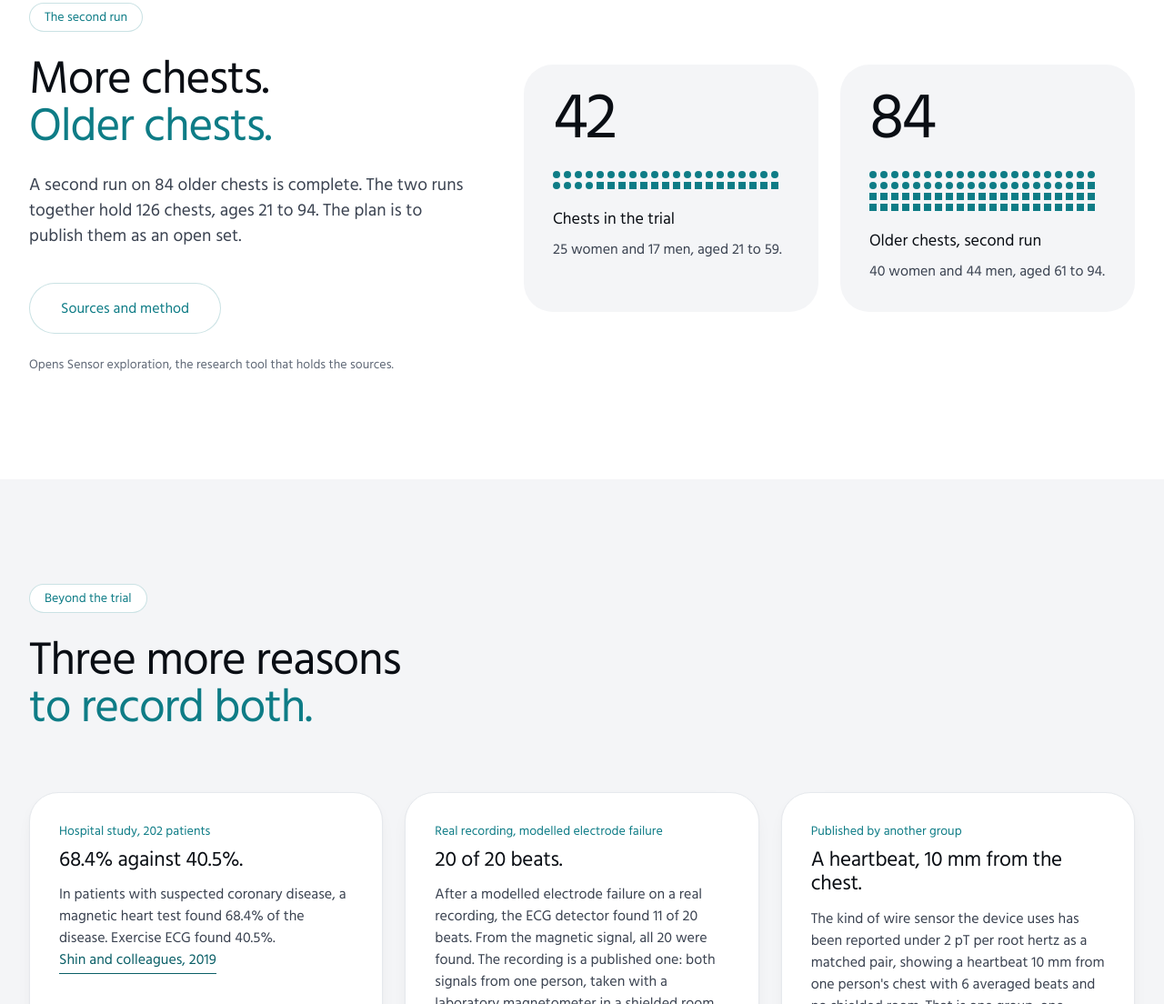
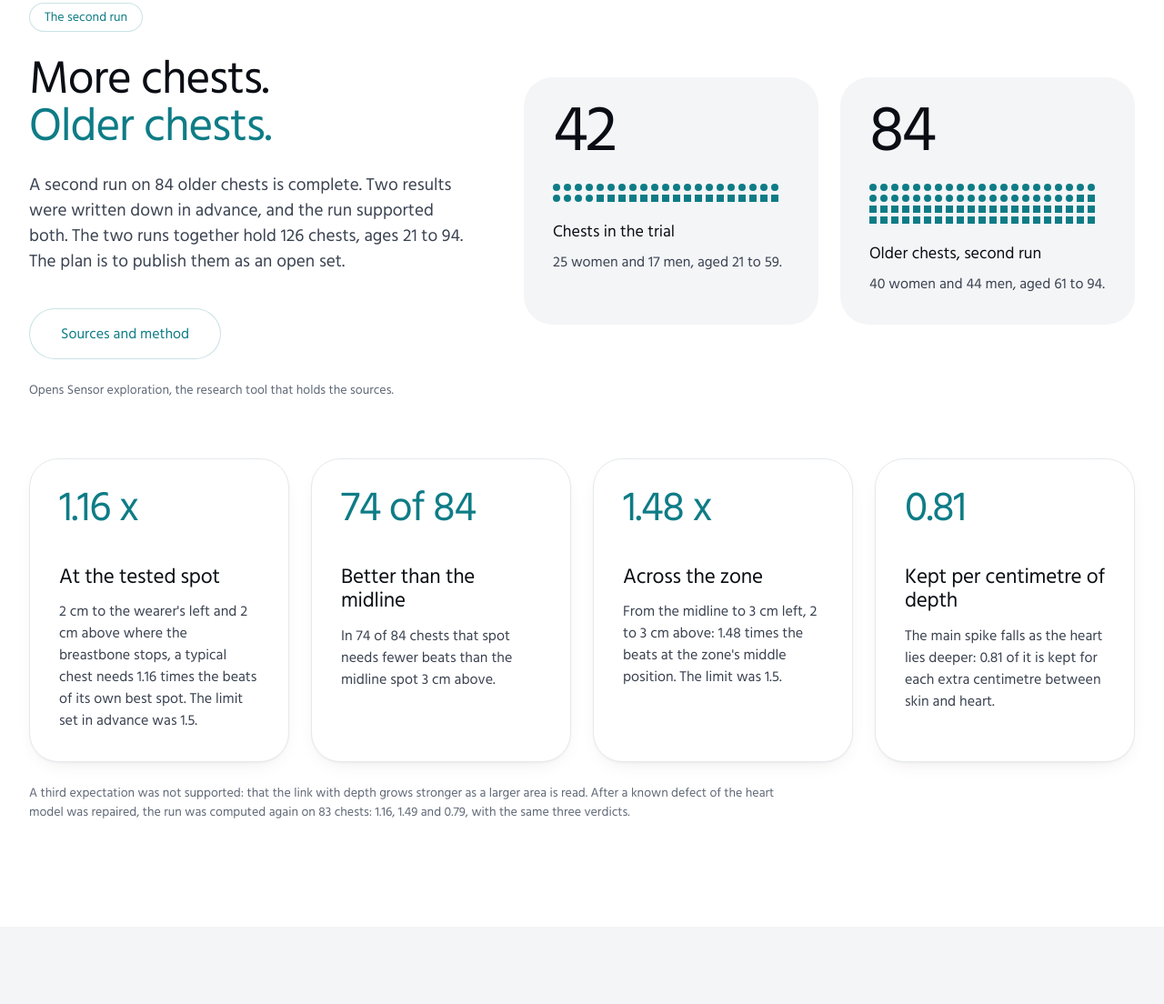
Before and after one commit to gcadenaiii/mdmcg, an Astro site in the folder site/: page /evidence in a window 1280 px wide. Shown: the part 3952-5056 px from the top of the page at 91% size. Built offline with nearby package versions, Linux system fonts and the light colour scheme; Astro itself is replaced by a stand-in of ours.

Commit message:
Evidence: the second run's results (working copy; not released)

```diff
--- a/site/src/pages/evidence.astro
+++ b/site/src/pages/evidence.astro
@@ -106,7 +106,7 @@ import { LAB } from '../config';
     <div class="know-head" data-r>
       <p class="chip">The second run</p>
       <h2 id="h-next" class="h2">More chests.<span class="teal">Older chests.</span></h2>
-      <p class="lead">A second run on 84 older chests is complete. The two runs together hold 126 chests, ages 21 to 94. The plan is to publish them as an open set.</p>
+      <p class="lead">A second run on 84 older chests is complete. Two results were written down in advance, and the run supported both. The two runs together hold 126 chests, ages 21 to 94. The plan is to publish them as an open set.</p>
       <div class="actions"><LabLink href={LAB.method}>Sources and method</LabLink></div>
       <p class="note">Opens Sensor exploration, the research tool that holds the sources.</p>
     </div>
@@ -124,6 +124,15 @@ import { LAB } from '../config';
         <p>40 women and 44 men, aged 61 to 94.</p>
       </div>
     </div>
+  </div>
+  <div class="wrap second-run">
+    <div class="tiles tiles-4">
+      <article class="tile" data-r><span class="tile-n">1.16 x</span><h3>At the tested spot</h3><p>2 cm to the wearer's left and 2 cm above where the breastbone stops, a typical chest needs 1.16 times the beats of its own best spot. The limit set in advance was 1.5.</p></article>
+      <article class="tile" data-r><span class="tile-n">74 of 84</span><h3>Better than the midline</h3><p>In 74 of 84 chests that spot needs fewer beats than the midline spot 3 cm above.</p></article>
+      <article class="tile" data-r><span class="tile-n">1.48 x</span><h3>Across the zone</h3><p>From the midline to 3 cm left, 2 to 3 cm above: 1.48 times the beats at the zone's middle position. The limit was 1.5.</p></article>
+      <article class="tile" data-r><span class="tile-n">0.81</span><h3>Kept per centimetre of depth</h3><p>The main spike falls as the heart lies deeper: 0.81 of it is kept for each extra centimetre between skin and heart.</p></article>
+    </div>
+    <p class="note" data-r>A third expectation was not supported: that the link with depth grows stronger as a larger area is read. After a known defect of the heart model was repaired, the run was computed again on 83 chests: 1.16, 1.49 and 0.79, with the same three verdicts.</p>
   </div>
 </section>
 
--- a/site/src/styles/pages.css
+++ b/site/src/styles/pages.css
@@ -434,3 +434,7 @@ ul.tlist { list-style: disc; }
   .tlist { font-size: 14px; padding-left: 18px; }
   .tlist em { font-size: 12.5px; }
 }
+
+/* ---------- the second run's results (Evidence page) ---------- */
+.second-run { margin-top: clamp(40px, 5vw, 72px); }
+.second-run .note { margin-top: 24px; max-width: 60em; }
```
